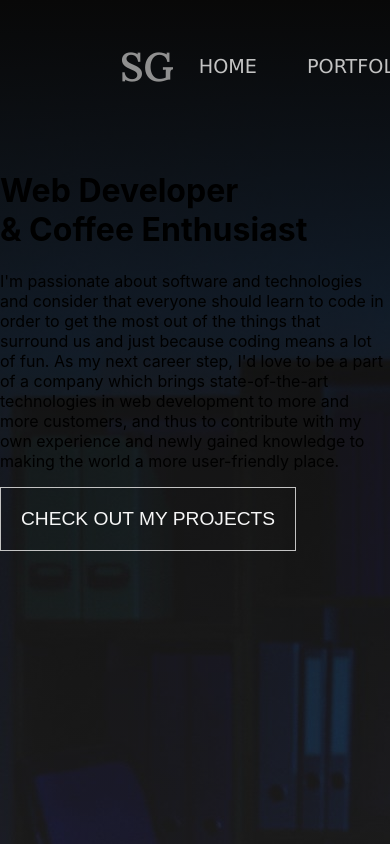
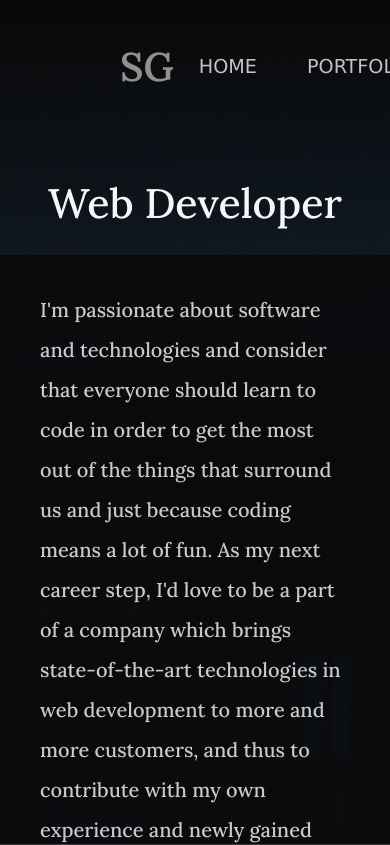
Before and after one commit to Stan-Getz/personal-website, a React (Create React App) app: page / in a window 390 px wide. Shown: the top 845 px of the page. Built offline with nearby package versions, Linux system fonts and the light colour scheme.

Commit message:
Added responsive style for diff. screens

```diff
--- a/src/components/Hero/Hero.css
+++ b/src/components/Hero/Hero.css
@@ -2,15 +2,10 @@
   display: flex;
   justify-content: center;
   height: 100%;
-  flex-grow: 1;
+  /* flex-grow: 1; */
+  padding-bottom: 40px;
 }
 
-.hero-btn {
-  display: flex;
-  justify-content: center;
-}
-
-@media screen and (min-width: 0) and (max-width: 2087px) and (orientation: landscape) {
 .hero-content {
   display: flex;
   flex-direction: column;
@@ -26,22 +21,50 @@
   text-align: center;
   line-height: 1.2em;
 }
+
+.text-container {
+  background: var(--mainBlack);
+  opacity: 0.8;
+  padding: 15px 0;
+  margin-bottom: 40px;
+  width: 100vw;
+  display: flex;
+  justify-content: center;
 }
 
+.text-container p {
+  color: var(--mainWhite);
+  font-family: 'Lora', Georgia, 'Times New Roman', Times, serif;
+  font-weight: 500;
+  font-size: 1.25rem;
+  line-height: 2em;
+  margin: 20px 40px;
+  max-width: 80%;
+}
+
+@media screen and (min-width: 0) and (max-width: 1024px) {
   .cs-hide-on-mobile {
+    display: none;
+  }
+}
+
+@media screen and (min-width: 0) and (max-width: 2087px) and (orientation: landscape) {
 }
 
 .portfolio-btn {
-  background: transparent;
-  border: 1px solid var(--lightGrey);
+  background: var(--mainBlack);
+  opacity: 0.8;
+  border: 1px solid var(--mainWhite);
   padding: 20px;
   text-transform: uppercase;
   cursor: pointer;
   color: var(--mainWhite);
-  font-size: 1.2rem;
+  font-size: 1rem;
+  margin-bottom: 40px;
 }
 
 .portfolio-btn:hover {
-  background: var(--lightGrey);
+  background: var(--mainWhite);
   color: var(--mainBlack);
+  transition: ease-in, 0.3s;
 }
```
Lines whose indentation alone changed are shown as unchanged.
